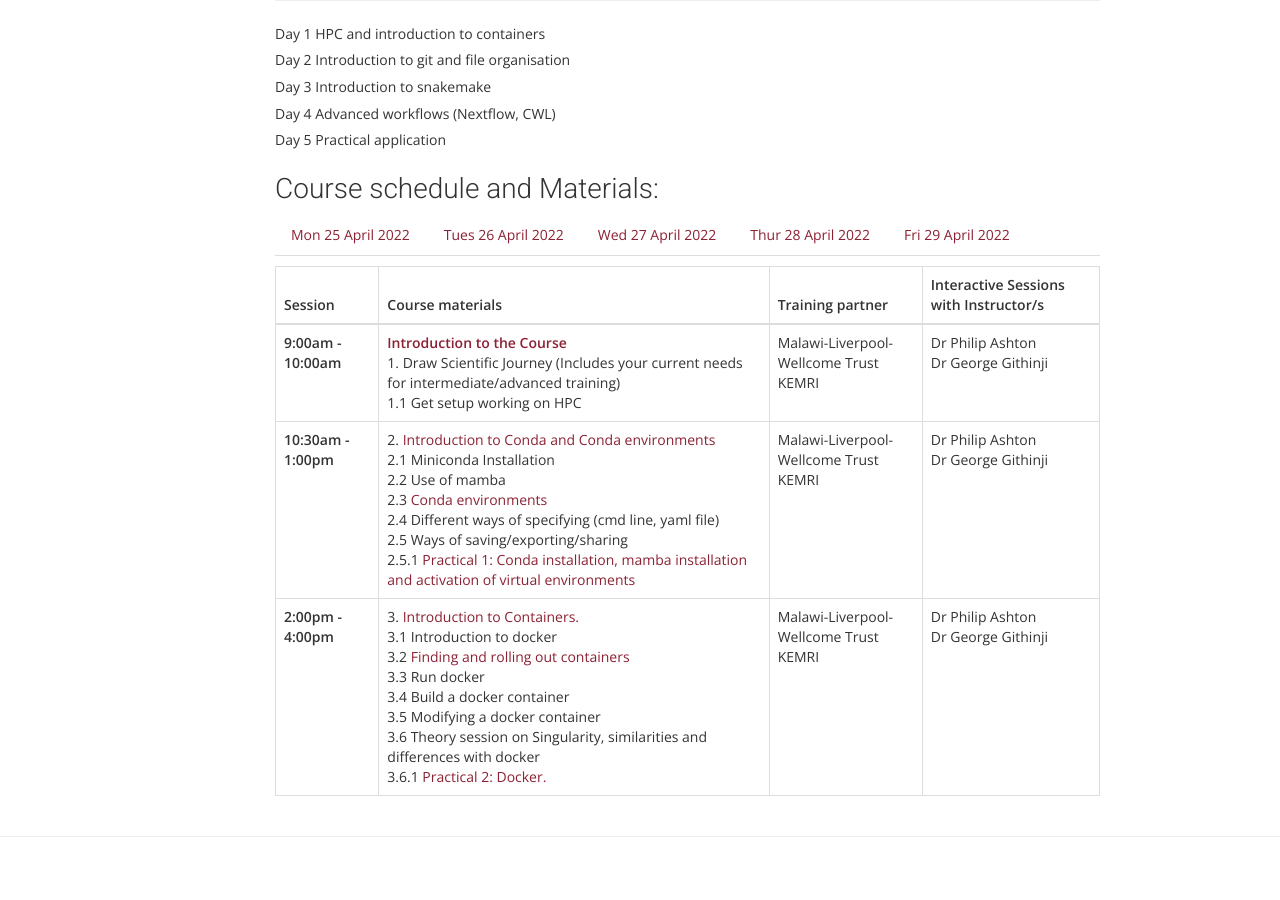
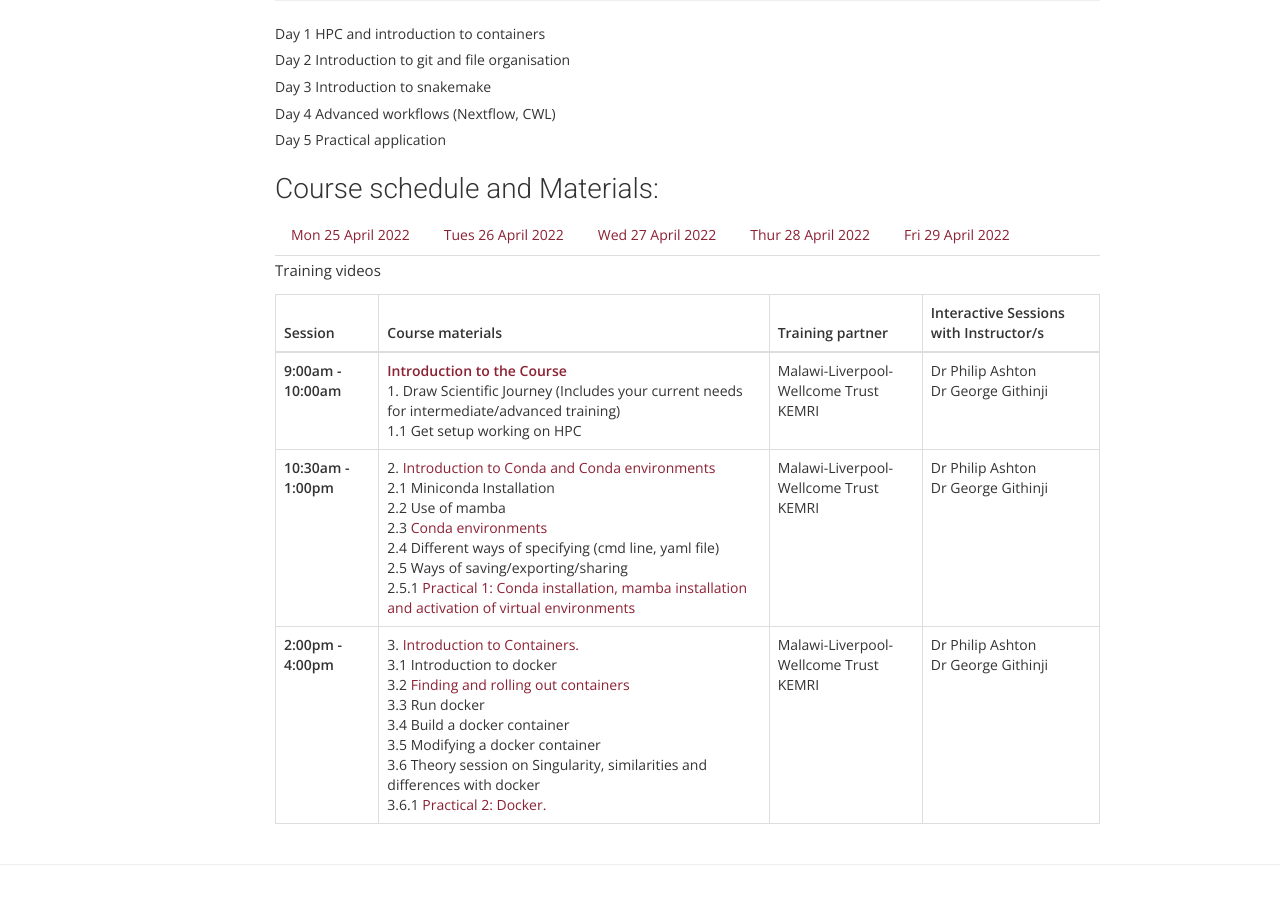
Before and after one commit to uct-cbio/ngs-academy, a Jekyll site: the page built from _posts/2022-04-13-Advanced-Training-Developing- Workflows.md, in a window 1280 px wide and 900 px high, scrolled down 1057 px. Built offline with Jekyll 4.4.1, drawn with Linux system fonts in a browser that asks for light colours; nearby versions of some CDN libraries; some web fonts are replaced; comment, search, counter and statistics services are not loaded.

Commit message:
added test text

```diff
--- a/_posts/2022-04-13-Advanced-Training-Developing- Workflows.md
+++ b/_posts/2022-04-13-Advanced-Training-Developing- Workflows.md
@@ -127,6 +127,7 @@ The NGS Academy forms part of the Africa CDC Pathogen Genomics Initiative (PGI).
 </ul><!-- Tab panes -->
 <div class="tab-content">
 	<div class="tab-pane active" id="tabs-1" role="tabpanel">
+  <p>Training videos</p>
 		<p>   <table class="table table-bordered table-responsive">
   <thead>
     <tr>
```
